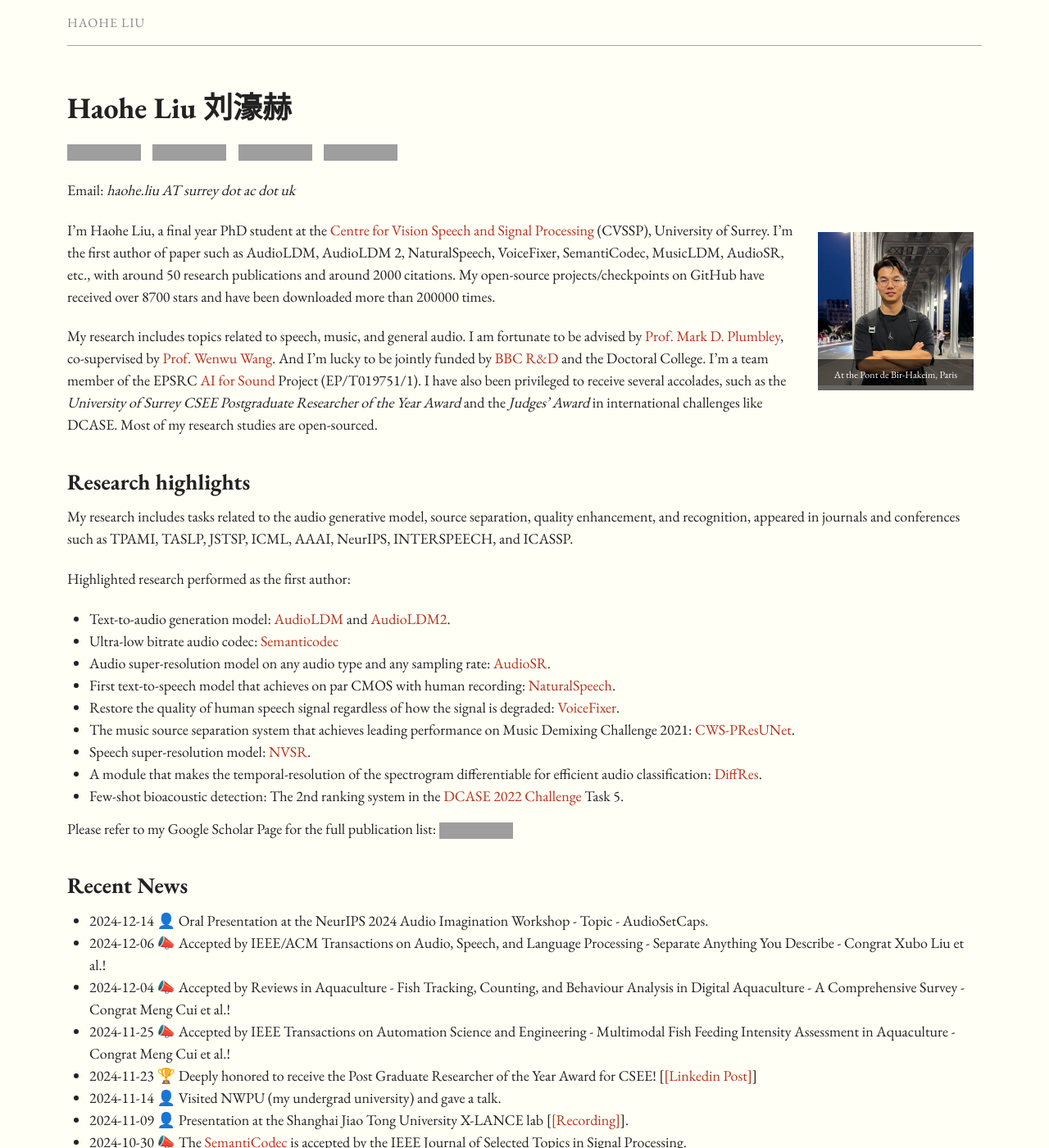
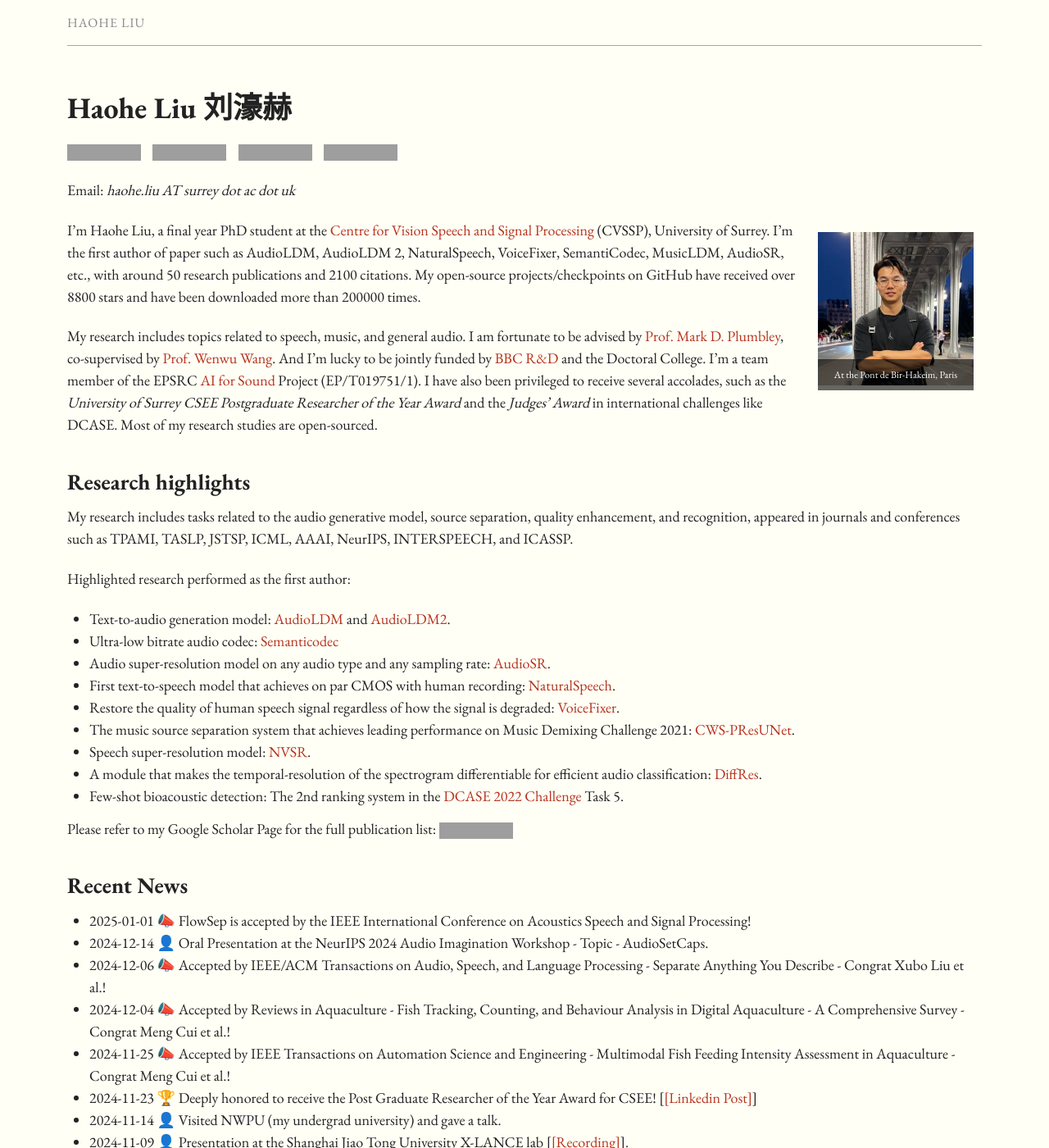
Before and after one commit to haoheliu/haoheliu.github.io, a Jekyll site: the page built from index.md, in a window 1280 px wide and 1400 px high. Shown: the whole window at 82% size. Built offline with Jekyll 4.4.1, drawn with Linux system fonts in a browser that asks for light colours; comment, search, counter and statistics services are not loaded; grey boxes are pictures that could not be loaded.

Commit message:
Update index.md

```diff
--- a/index.md
+++ b/index.md
@@ -90,6 +90,8 @@ competitions:
 
 news:
     shown:
+      - time: 2025-01-01 &#128227;
+        note: FlowSep is accepted by the IEEE International Conference on Acoustics Speech and Signal Processing!
       - time: 2024-12-14 &#128100;
         note: Oral Presentation at the NeurIPS 2024 Audio Imagination Workshop - Topic - AudioSetCaps.
       - time: 2024-12-06 &#128227;
@@ -693,7 +695,7 @@ Email: *haohe.liu AT surrey dot ac dot uk*
 
 {% include image.html url="images/haohe_paris.jpg" caption="At the Pont de Bir-Hakeim, Paris" width="190px" align="right" %}
 
-I’m Haohe Liu, a final year PhD student at the [Centre for Vision Speech and Signal Processing] (CVSSP), University of Surrey. I'm the first author of paper such as AudioLDM, AudioLDM 2, NaturalSpeech, VoiceFixer, SemantiCodec, MusicLDM, AudioSR, etc., with around 50 research publications and around 2000 citations. My open-source projects/checkpoints on GitHub have received over 8700 stars and have been downloaded more than 200000 times.
+I’m Haohe Liu, a final year PhD student at the [Centre for Vision Speech and Signal Processing] (CVSSP), University of Surrey. I'm the first author of paper such as AudioLDM, AudioLDM 2, NaturalSpeech, VoiceFixer, SemantiCodec, MusicLDM, AudioSR, etc., with around 50 research publications and 2100 citations. My open-source projects/checkpoints on GitHub have received over 8800 stars and have been downloaded more than 200000 times.
 
 My research includes topics related to speech, music, and general audio. I am fortunate to be advised by [Prof. Mark D. Plumbley], co-supervised by [Prof. Wenwu Wang]. And I’m lucky to be jointly funded by [BBC R&D] and the Doctoral College. I'm a team member of the EPSRC [AI for Sound] Project (EP/T019751/1). I have also been privileged to receive several accolades, such as the *University of Surrey CSEE Postgraduate Researcher of the Year Award* and the *Judges' Award* in international challenges like DCASE. Most of my research studies are open-sourced.
 
```
